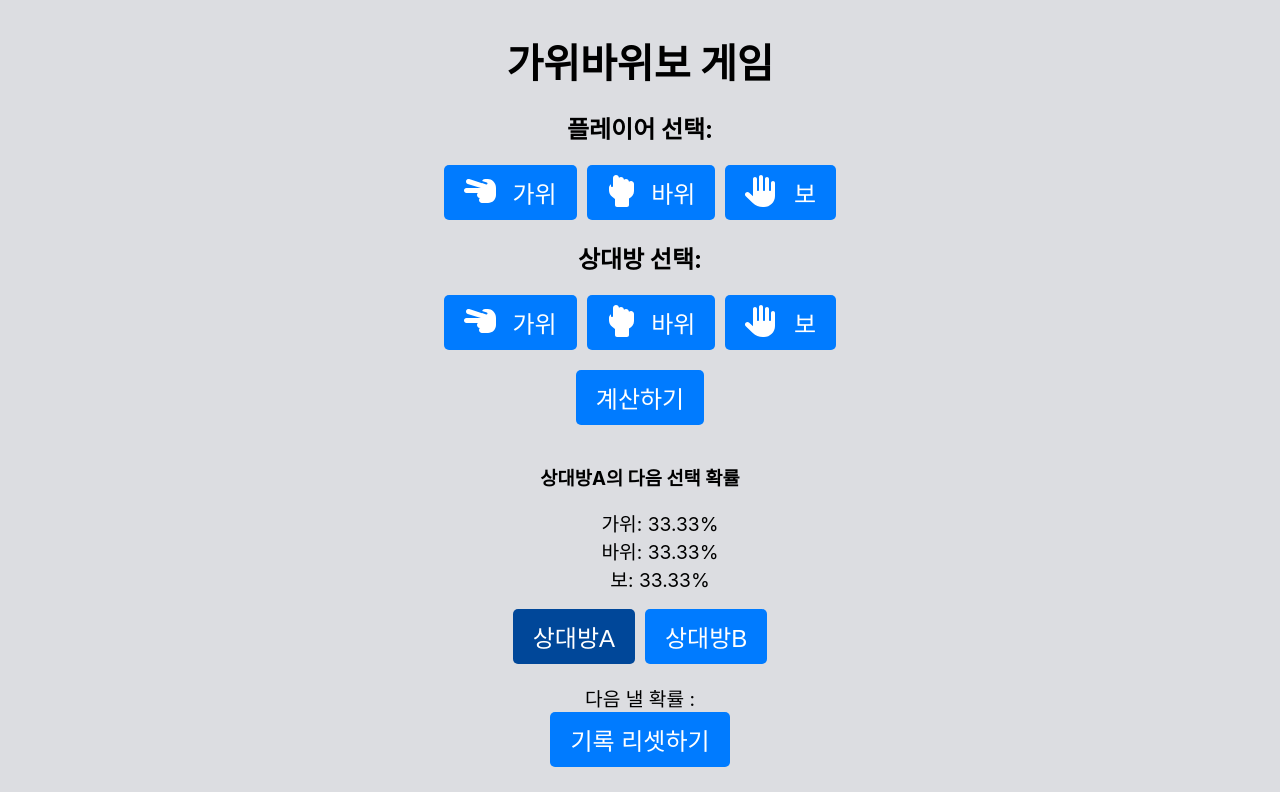
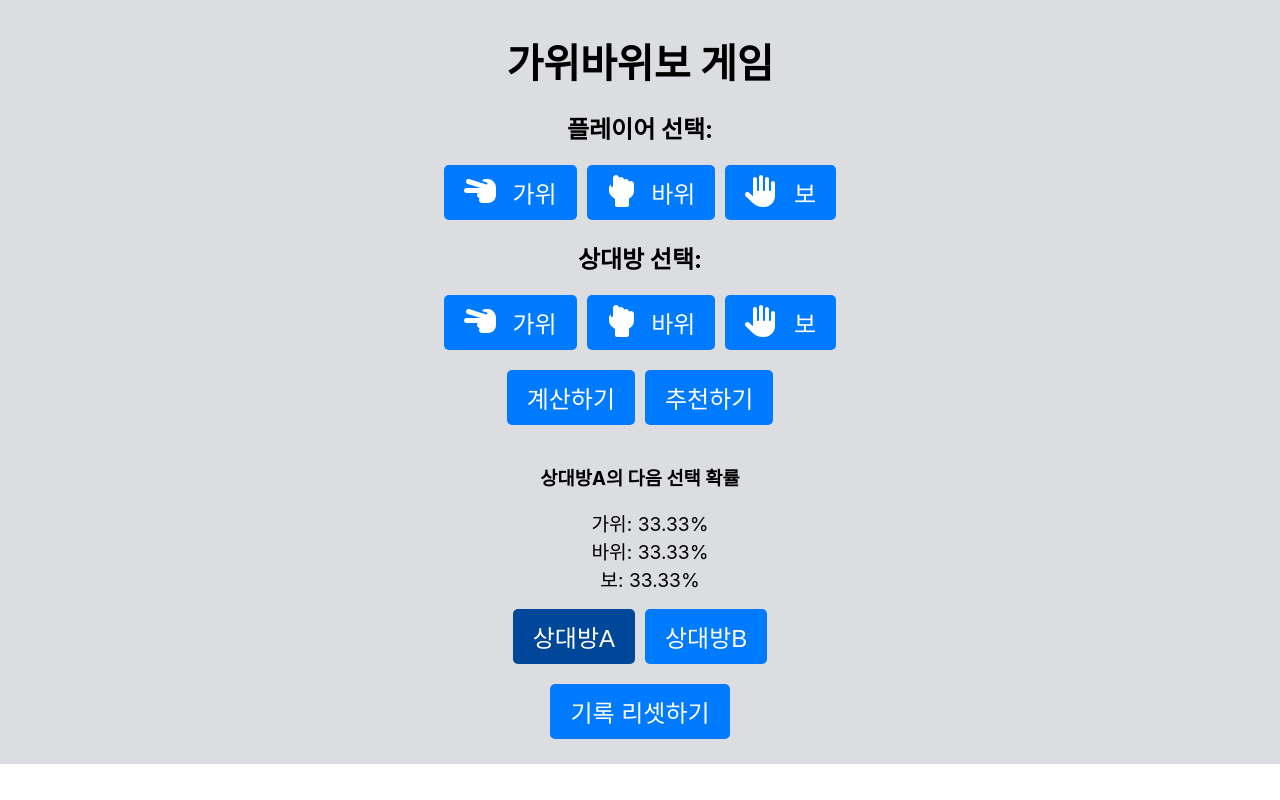
Before and after one commit to KKKHun2/RockPaperScissors, a React (Create React App) app: page / in a window 1280 px wide. Built offline with nearby package versions, Linux system fonts and the light colour scheme; the HTML template or start-up script is replaced by a standard one.

Commit message:
✨ 상대방이 냈던 확률 기반 alert 창으로 추천 기능 추가

```diff
--- a/src/App.jsx
+++ b/src/App.jsx
@@ -7,6 +7,7 @@ const Container = styled.div`
   text-align: center;
   padding: 5px;
   background-color: #dcdde1;
+  height: screen;
 `;
 
 const Title = styled.h1`
@@ -59,10 +60,7 @@ const ProbabilitiesContainer = styled.div`
 
 const Probability = styled.div`
   font-size: 1.2rem;
-`;
-
-const SecondGame = styled.div`
-  font-size: 1.2rem;
+  margin-right:20px;
 `;
 
 const App = () => {
@@ -111,7 +109,15 @@ const App = () => {
     setOpponentChoice(choice);
     setButtonActiveOpponent(true);
   };
+  const recommendNextChoiceForUserA = () => {
+    const selectedProbabilities = probabilitiesA;
+    return recommendRandomChoices(selectedProbabilities);
+  };
 
+  const recommendNextChoiceForUserB = () => {
+    const selectedProbabilities = probabilitiesB;
+    return recommendRandomChoices(selectedProbabilities);
+  };
 
   const calculateResult = () => {
     if (!playerChoice || !opponentChoice) {
@@ -159,9 +165,43 @@ const App = () => {
       setResult('');
       localStorage.removeItem(`probabilities_${selectedOpponent}`);
       setButtonActiveOpponent(false);
+      window.location.reload();
     }
   };
 
+  const handleRecommendation = () => {
+    const YouChoice = selectedOpponent === '상대방A' ? recommendNextChoiceForUserA() : recommendNextChoiceForUserB()
+    alert(`추천하는 상대방의 다음 선택: ${YouChoice}`);
+  };
+
+  const recommendRandomChoices = (probabilities) => {
+    const choices = [];
+    for (const choice in probabilities) {
+      const probability = probabilities[choice];
+      const numRecommendations = Math.floor(probability);
+      for (let i = 0; i < numRecommendations; i++) {
+        choices.push(choice);
+      }
+    }
+    const selectedChoices = [];
+    for (let i = 0; i < 5; i++) {
+      const randomIndex = Math.floor(Math.random() * choices.length);
+      selectedChoices.push(choices[randomIndex]);
+    }
+    const counts = {};
+    selectedChoices.forEach((choice) => {
+      counts[choice] = (counts[choice] || 0) + 1;
+    });
+    let recommendedChoice = '';
+    let maxCount = 0;
+    for (const choice in counts) {
+      if (counts[choice] > maxCount) {
+        maxCount = counts[choice];
+        recommendedChoice = choice;
+      }
+    }
+    return recommendedChoice;
+  };
 
 
   return (
@@ -206,6 +246,7 @@ const App = () => {
         </ButtonContainer>
         <ButtonContainer>
           <ChoiceButton onClick={calculateResult}>계산하기</ChoiceButton>
+          <ChoiceButton onClick={handleRecommendation}>추천하기</ChoiceButton>
         </ButtonContainer>
         <ResultContainer>
           <Result>{result}</Result>
@@ -239,10 +280,6 @@ const App = () => {
           상대방B
         </ChoiceButton>
       </ButtonContainer>
-      <SecondGame>
-        {selectedOpponent === '상대방A' && playerChoice === "가위"}
-        다음 낼 확률 :
-      </SecondGame>
       <ButtonContainer>
         <ChoiceButton onClick={restartGame}>기록 리셋하기</ChoiceButton>
       </ButtonContainer>
```
